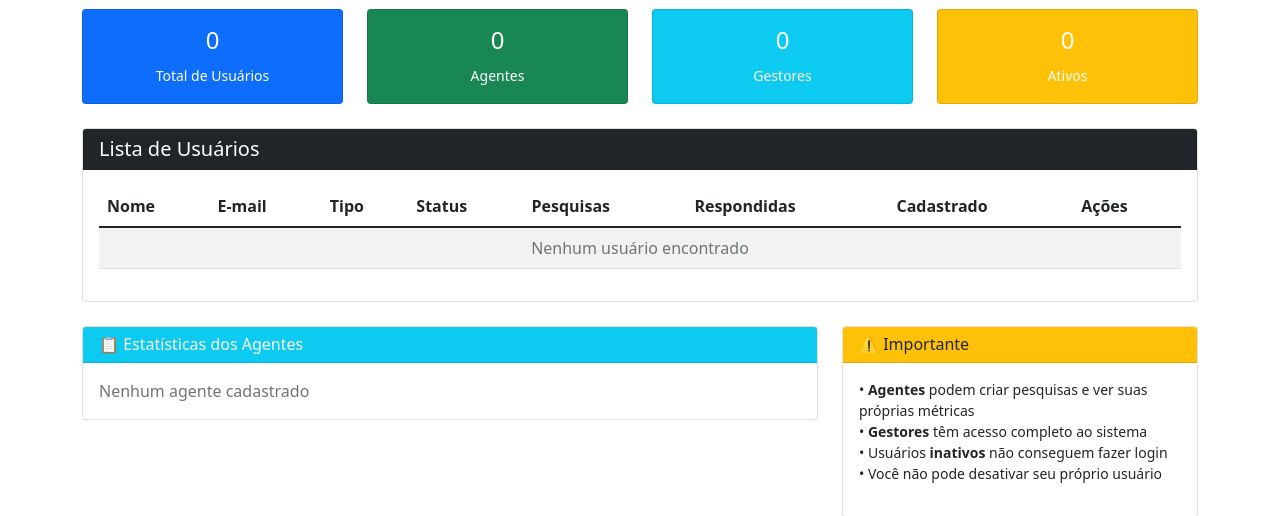
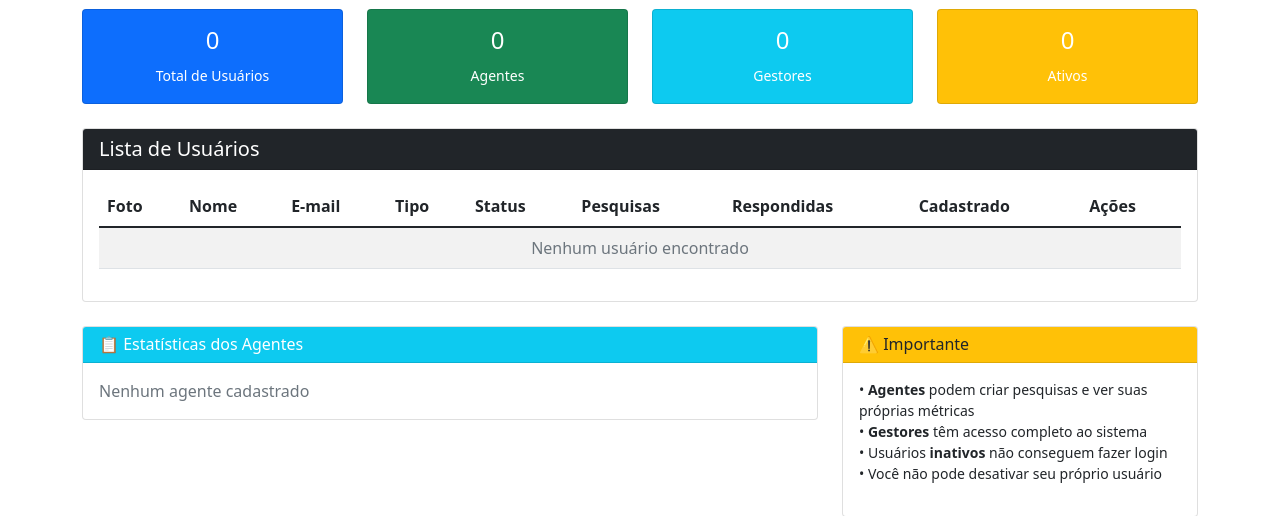
Before and after one commit to Renabrasa/pesquisa, a Flask app: template app/templates/gestor/usuarios.html in a window 1280 px wide. Shown: the part 141-657 px from the top of the page. Run offline with Flask 3, Linux system fonts and the light colour scheme; the template is opened without the code that fills it, so the values that code supplies are empty.

Commit message:
incluindo foto no meu de usuarios

```diff
--- a/app/routes/gestor.py
+++ b/app/routes/gestor.py
@@ -748,7 +748,7 @@ def editar_pergunta(pergunta_id):
 def usuarios():
     """Gerenciar usuários do sistema"""
     query = """
-    SELECT u.*,
+    SELECT u.foto_url, u.*,
            COUNT(p.id) as total_pesquisas,
            SUM(CASE WHEN p.respondida = TRUE THEN 1 ELSE 0 END) as pesquisas_respondidas
     FROM usuarios u
--- a/app/templates/gestor/usuarios.html
+++ b/app/templates/gestor/usuarios.html
@@ -61,6 +61,7 @@
             <table class="table table-striped">
                 <thead>
                     <tr>
+                        <th>Foto</th>
                         <th>Nome</th>
                         <th>E-mail</th>
                         <th>Tipo</th>
@@ -74,6 +75,11 @@
                 <tbody>
                     {% for usuario in usuarios %}
                     <tr>
+                        <td>
+                            <img src="{{ usuario.foto_url or '/static/uploads/avatars/default-avatar.png' }}"
+                                 class="rounded-circle"
+                                 style="width: 40px; height: 40px; object-fit: cover;">
+                        </td>
                         <td>
                             <strong>{{ usuario.nome }}</strong>
                         </td>
@@ -123,7 +129,7 @@
 
                     {% if not usuarios %}
                     <tr>
-                        <td colspan="8" class="text-center text-muted">
+                        <td colspan="9" class="text-center text-muted">
                             Nenhum usuário encontrado
                         </td>
                     </tr>
```
